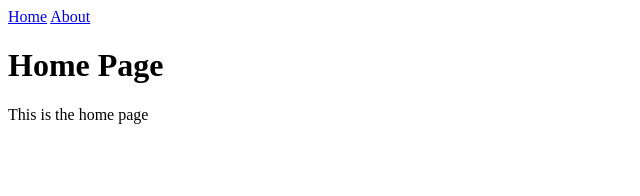
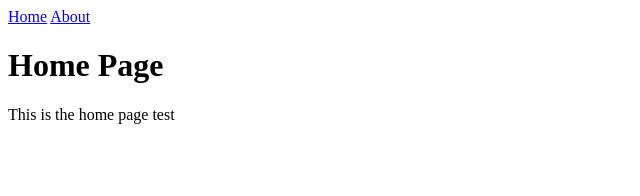
Before and after one commit to jose-few/portfolio, a SvelteKit app: page / in a window 1280 px wide. Shown: the top 196 px of the page, without its empty margins (0-640 px from the left). Built offline with nearby package versions, Linux system fonts and the light colour scheme.

Commit message:
Update test

```diff
--- a/src/routes/+page.svelte
+++ b/src/routes/+page.svelte
@@ -1,2 +1,2 @@
 <h1>Home Page</h1>
-<p>This is the home page</p>
+<p>This is the home page test</p>
```
